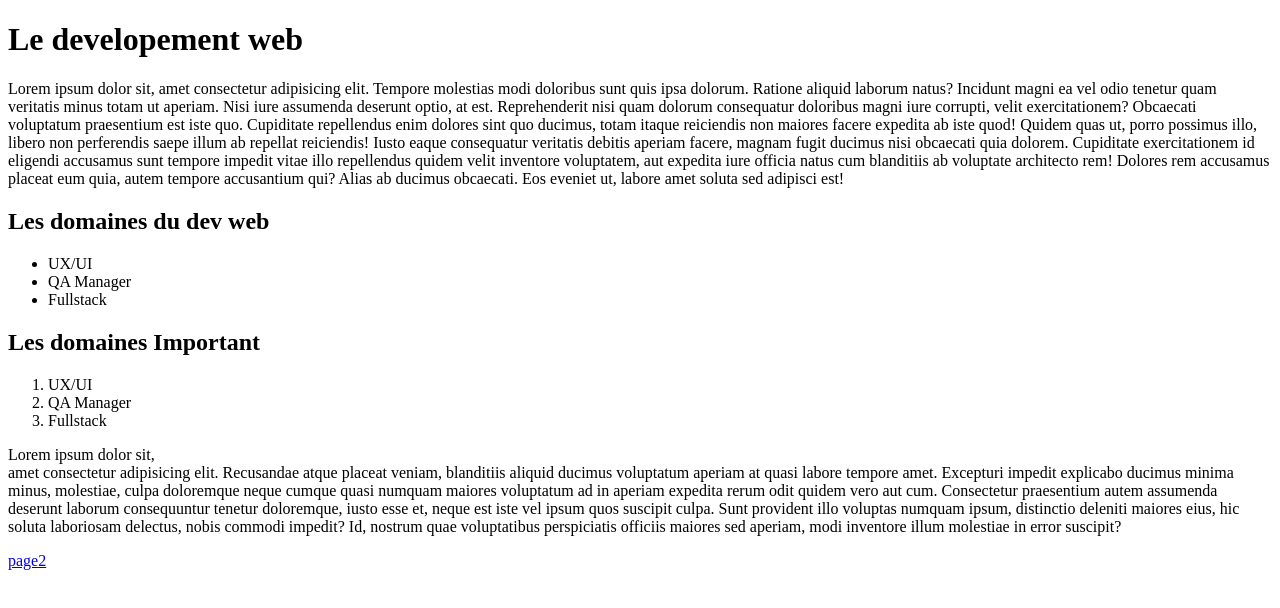
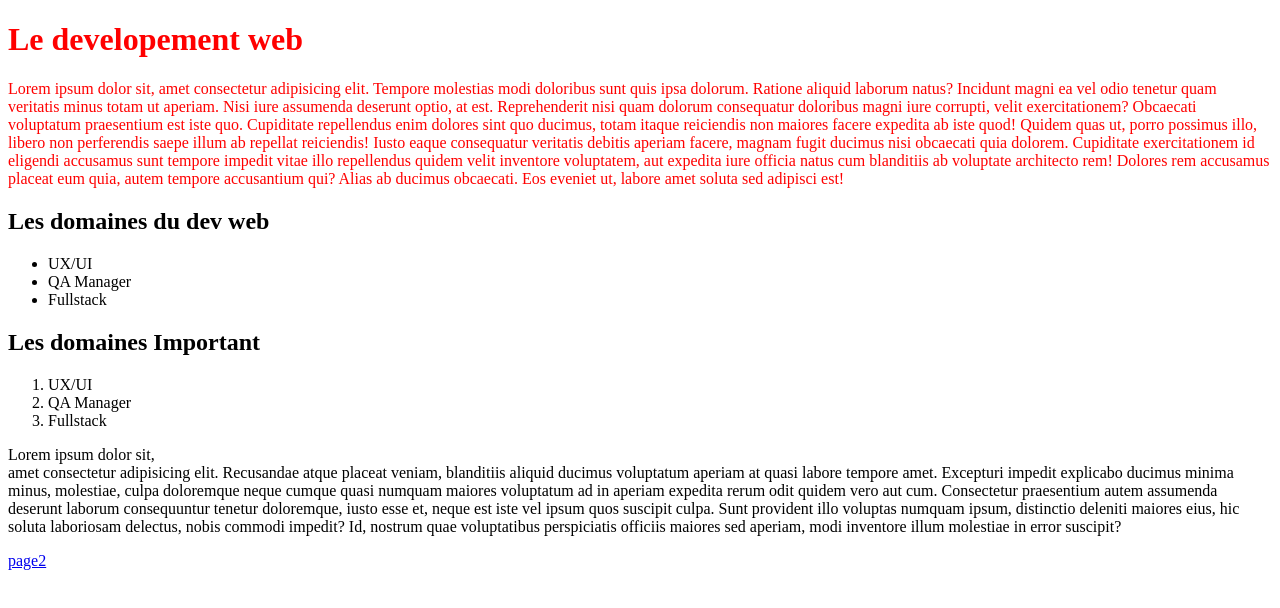
Before and after one commit to franchescofamous/html-css-sass, a plain HTML site: page partie2HtmlCss/index.html in a window 1280 px wide. Drawn offline with Linux system fonts and the light colour scheme.

Commit message:
intro to css

```diff
--- a/partie2HtmlCss/index.html
+++ b/partie2HtmlCss/index.html
@@ -3,12 +3,14 @@
   <head>
     <meta charset="UTF-8" />
     <meta name="viewport" content="width=device-width, initial-scale=1.0" />
+    <link rel="stylesheet" href="./style.css" />
+
     <title>Document</title>
   </head>
   <body>
     <h1>Le developement web</h1>
     <div>
-      <p>
+      <p id="para">
         Lorem ipsum dolor sit, amet consectetur adipisicing elit. Tempore
         molestias modi doloribus sunt quis ipsa dolorum. Ratione aliquid laborum
         natus? Incidunt magni ea vel odio tenetur quam veritatis minus totam ut
--- a/partie2HtmlCss/style.css
+++ b/partie2HtmlCss/style.css
@@ -0,0 +1,6 @@
+h1 {
+  color: red;
+}
+#para {
+  color: red;
+}
```
